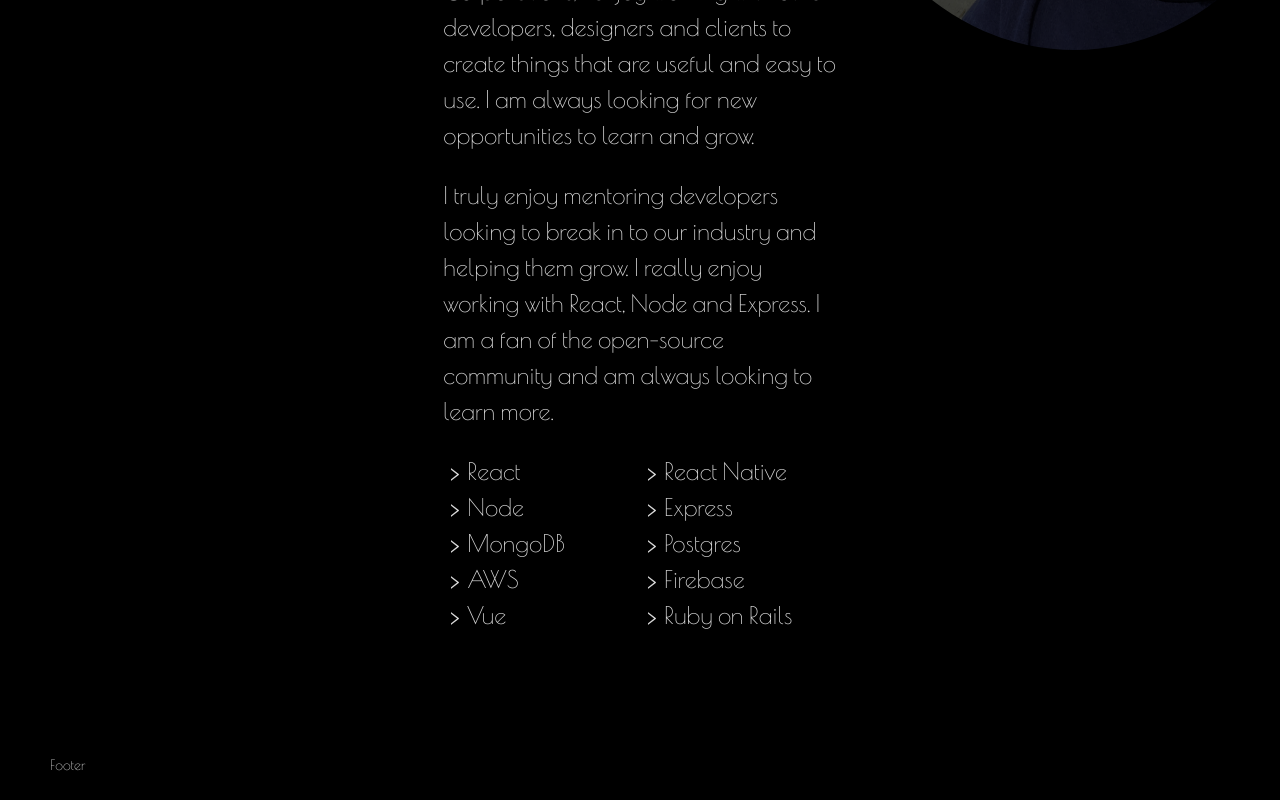
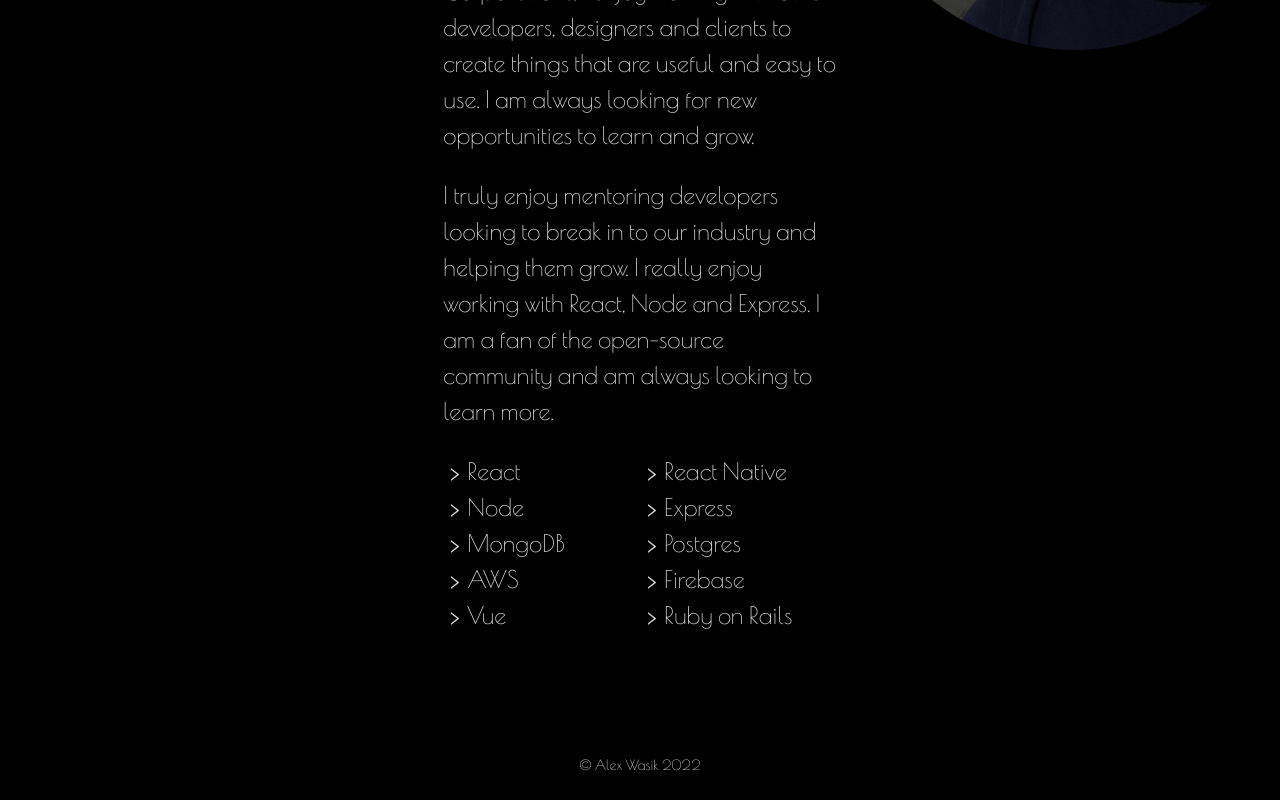
Before and after one commit to alexwasik/alexwasik-web, a Next.js app: page / in a window 1280 px wide. Shown: the part 664-1464 px from the top of the page. Built offline with nearby package versions, Linux system fonts and the light colour scheme.

Commit message:
Update Footer

```diff
--- /dev/null
+++ b/components/FooterComponent.tsx
@@ -0,0 +1,13 @@
+import styles from '../styles/base.module.css';
+
+const FooterComponent = () => {
+  return (
+    <>
+      <div className={styles.contentCenter}>
+        &copy; Alex Wasik {new Date().getFullYear()}
+      </div>
+    </>
+  )
+}
+
+export default FooterComponent;
--- a/helpers/funData.ts
+++ b/helpers/funData.ts
@@ -6,6 +6,7 @@ const data = [
     url: "https://www.npmjs.com/package/just-jokes",
     alt: 'just jokes image',
     image: "./assets/justjokes.png",
+    priority: true,
   },
   {
     key: 2,
--- a/pages/_app.tsx
+++ b/pages/_app.tsx
@@ -3,6 +3,7 @@ import type { AppProps } from 'next/app'
 
 import { Layout } from 'antd';
 import HeaderComponent from '../components/HeaderComponent';
+import FooterComponent from '../components/FooterComponent';
 
 import '../styles/global.css'
 import styles from '../styles/base.module.css'
@@ -19,7 +20,9 @@ function MyApp({ Component, pageProps }: AppProps) {
       <Content className={styles.content}>
         <Component {...pageProps} />
       </Content>
-      <Footer>Footer</Footer>
+      <Footer>
+        <FooterComponent />
+      </Footer>
     </Layout>
   );
 }
--- a/pages/fun.tsx
+++ b/pages/fun.tsx
@@ -11,6 +11,7 @@ export interface FunItem {
   description: string;
   url: string;
   image: string;
+  priority?: boolean;
 }
 
 const { Meta } = Card;
@@ -40,6 +41,7 @@ const Fun = () => {
                   src={item.image}
                   width={800}
                   height={500}
+                  priority={item.priority || false}
                 />
               }
             >
--- a/styles/base.module.css
+++ b/styles/base.module.css
@@ -1,6 +1,6 @@
 .content {
   display: flex;
-  min-height: 90vh;
+  min-height: 75vh;
   margin: 50px 50px;
   z-index: 2;
 }
```
